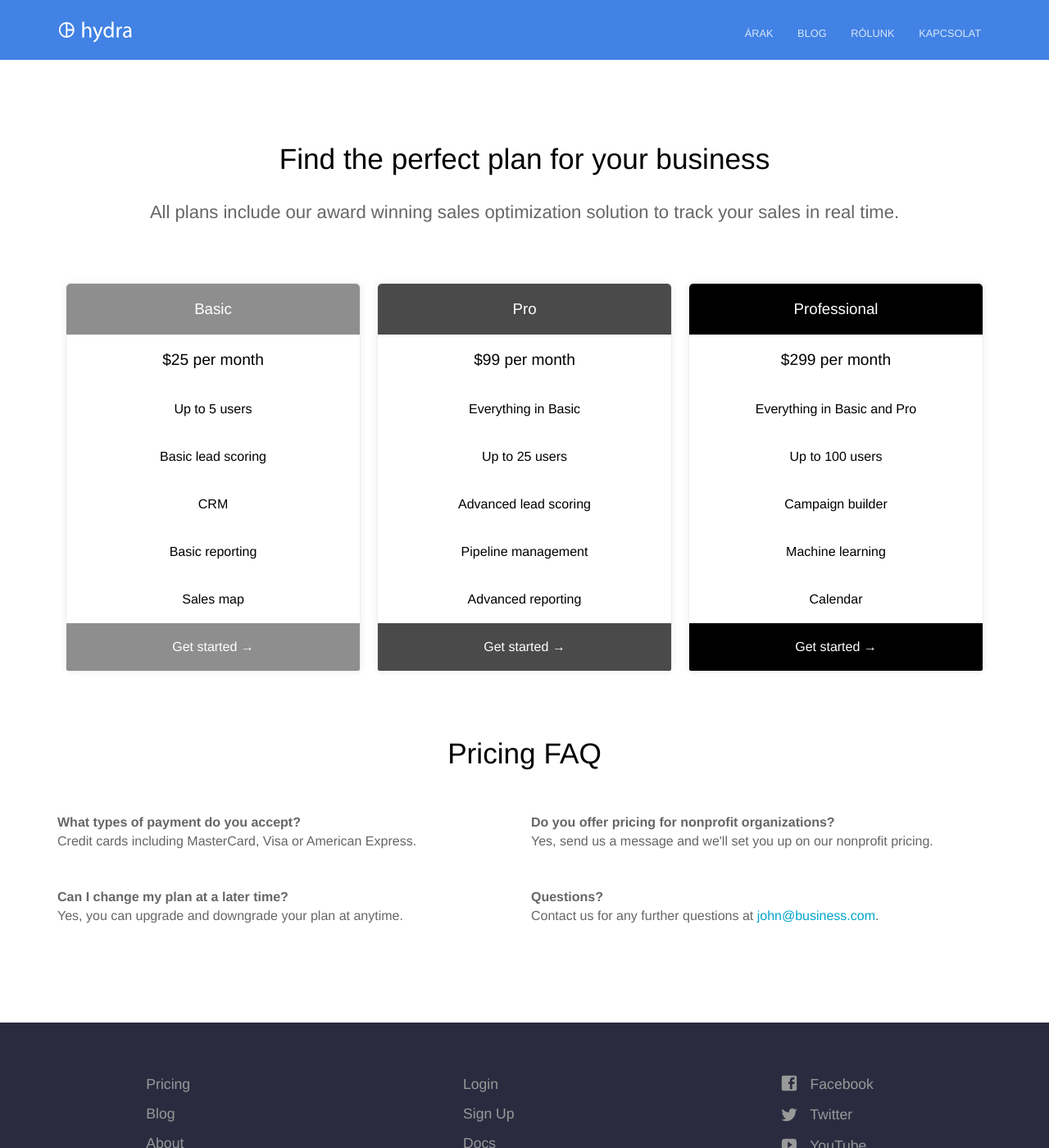
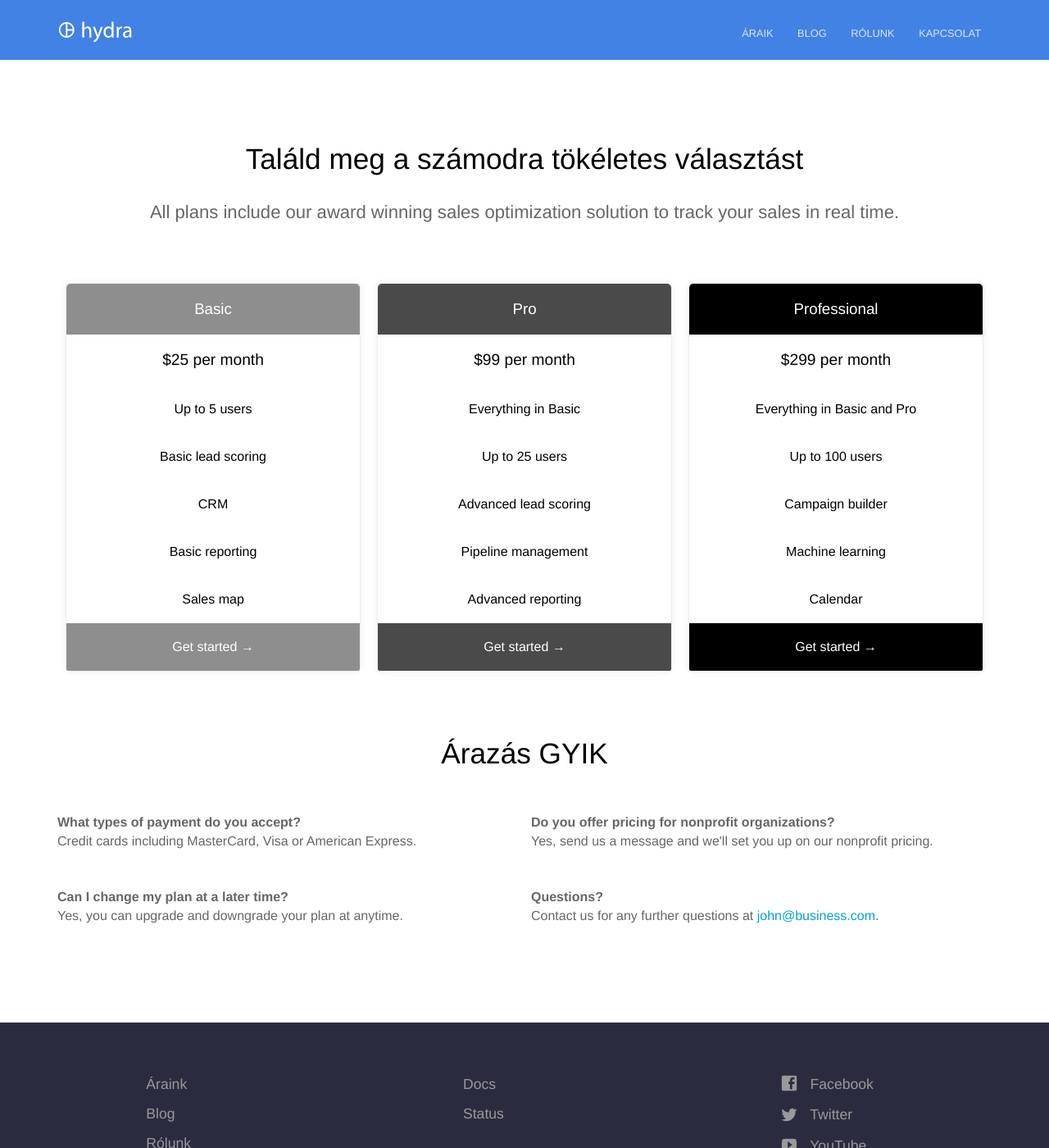
Before and after one commit to Nabu-Writing/NabuWebsite, a Jekyll site: the page built from araink.html, in a window 1280 px wide and 1400 px high. Shown: the whole window at 82% size. Built offline with Jekyll 4.4.1, drawn with Linux system fonts in a browser that asks for light colours.

Commit message:
Stuff...

```diff
--- a/_data/footer.yml
+++ b/_data/footer.yml
@@ -1,19 +1,13 @@
 - links:
-  - name: Pricing
-    link: /pricing/
+  - name: Áraink
+    link: /araink/
   - name: Blog
     link: /blog/
-  - name: About
-    link: /about/
-  - name: Contact
-    link: /contact/
+  - name: Rólunk
+    link: /rolunk/
+  - name: Kapcsolat
+    link: /kapcsolat/
 - links:
-  - name: Login
-    link: /
-    new_window: true
-  - name: Sign Up
-    link: /
-    new_window: true
   - name: Docs
     link: /
     new_window: true
--- a/_data/navigation.yml
+++ b/_data/navigation.yml
@@ -1,5 +1,5 @@
-- name: Árak
-  link: /arak/
+- name: Áraik
+  link: /araik/
   new_window: false
   highlight: false
 - name: Blog
--- a/araink.html
+++ b/araink.html
@@ -1,6 +1,6 @@
 ---
 title: Áraink
-heading: Find the perfect plan for your business
+heading: Találd meg a számodra tökéletes választást
 description: All plans include our award winning sales optimization solution to track your sales in real time.
 pricing_table:
   - name: Basic
@@ -85,7 +85,7 @@ faq:
 </div>
 
 {% if page.faq %}
-	<h2>Pricing FAQ</h2>
+	<h2>Árazás GYIK</h2>
 	<dl class="faq">
 		{% for item in page.faq %}
 			<div>
--- a/index.html
+++ b/index.html
@@ -63,7 +63,7 @@ description: Track and optimize your sales team in real time
 	</section>
 
 	<section class="bottom-cta">
-		<h2 class="editable"><strong>Improve</strong> your sales process today</h2>
-		<div class="button alt"><a href="#">Kezdjen Bele Most</a></div>
+		<h2 class="editable">Lépj egy <strong>következő szintre</strong> az írásoddal</h2>
+		<div class="button alt"><a href="#">Vágj Bele Most!</a></div>
 	</section>
 </div>
```
Also changed, not shown: _staff_members/anna.md (deleted, +0 -7 lines), _staff_members/benjamin.md (added, +7 -0 lines), _staff_members/betty.md (deleted, +0 -7 lines), _staff_members/gerald.md (deleted, +0 -7 lines), _staff_members/james.md (deleted, +0 -7 lines), _staff_members/kristof.md (added, +7 -0 lines), _staff_members/robin.md (deleted, +0 -7 lines), _staff_members/tom.md (deleted, +0 -7 lines).
